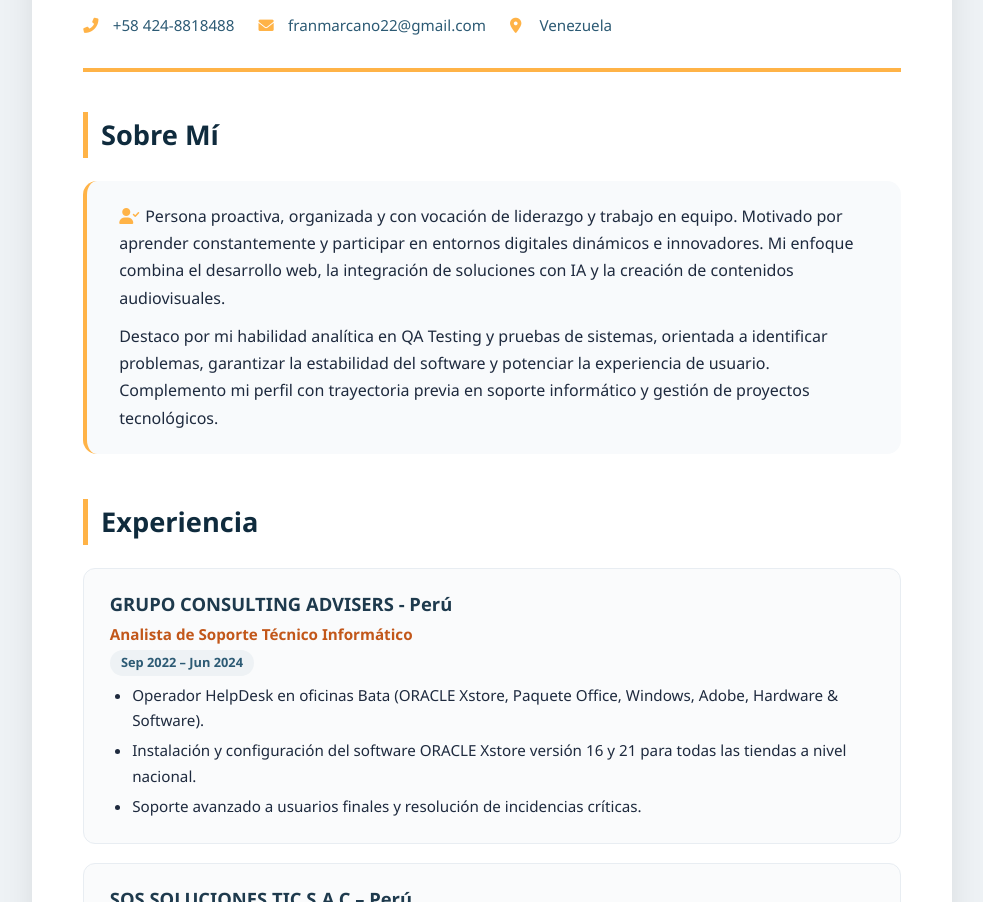
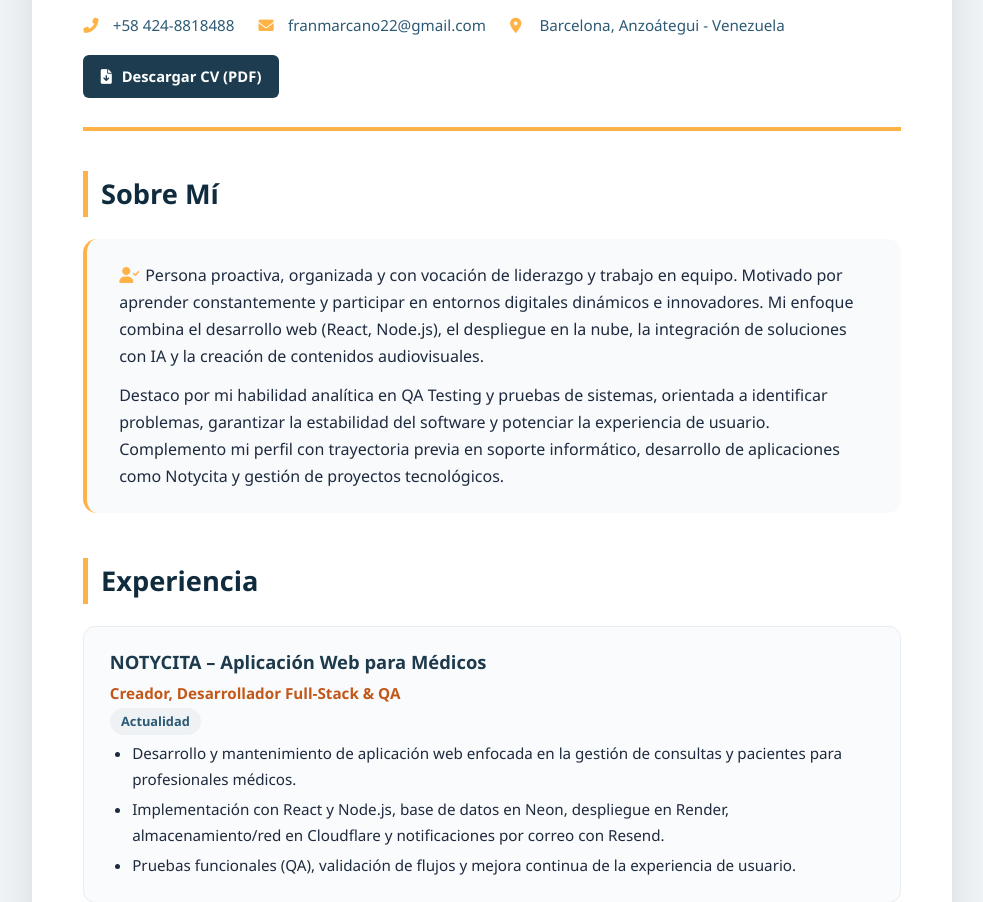
Before and after one commit to franmarcano/franmarcano.github.io, a plain HTML site: page miperfil/index.html in a window 1280 px wide. Shown: the part 190-1092 px from the top of the page, without its empty margins (148-1131 px from the left). Drawn offline with Linux system fonts and the light colour scheme.

Commit message:
Update index.html
actualizacion

```diff
--- a/miperfil/index.html
+++ b/miperfil/index.html
@@ -20,20 +20,36 @@
         <div class="contact-brief">
             <span><i class="fas fa-phone-alt"></i> +58 424-8818488</span>
             <span><i class="fas fa-envelope"></i> franmarcano22@gmail.com</span>
-            <span><i class="fas fa-map-marker-alt"></i> Venezuela</span>
+            <span><i class="fas fa-map-marker-alt"></i> Barcelona, Anzoátegui - Venezuela</span>
+        </div>
+        <div style="margin-top: 1rem;">
+            <a href="CV_Francisco_Marcano.pdf" download="CV_Francisco_Marcano.pdf" style="display: inline-block; background-color: #1e3c50; color: #ffffff; padding: 0.55rem 1.1rem; border-radius: 6px; text-decoration: none; font-size: 0.92rem; font-weight: 600;">
+                <i class="fas fa-file-download" style="margin-right: 6px;"></i> Descargar CV (PDF)
+            </a>
         </div>
     </header>
 
     <section>
         <h2>Sobre Mí</h2>
         <div class="about-box">
-            <p><i class="fas fa-user-check" style="color:#ffb347; margin-right:6px;"></i>Persona proactiva, organizada y con vocación de liderazgo y trabajo en equipo. Motivado por aprender constantemente y participar en entornos digitales dinámicos e innovadores. Mi enfoque combina el desarrollo web, la integración de soluciones con IA y la creación de contenidos audiovisuales.</p>
-            <p>Destaco por mi habilidad analítica en QA Testing y pruebas de sistemas, orientada a identificar problemas, garantizar la estabilidad del software y potenciar la experiencia de usuario. Complemento mi perfil con trayectoria previa en soporte informático y gestión de proyectos tecnológicos.</p>
+            <p><i class="fas fa-user-check" style="color:#ffb347; margin-right:6px;"></i>Persona proactiva, organizada y con vocación de liderazgo y trabajo en equipo. Motivado por aprender constantemente y participar en entornos digitales dinámicos e innovadores. Mi enfoque combina el desarrollo web (React, Node.js), el despliegue en la nube, la integración de soluciones con IA y la creación de contenidos audiovisuales.</p>
+            <p>Destaco por mi habilidad analítica en QA Testing y pruebas de sistemas, orientada a identificar problemas, garantizar la estabilidad del software y potenciar la experiencia de usuario. Complemento mi perfil con trayectoria previa en soporte informático, desarrollo de aplicaciones como Notycita y gestión de proyectos tecnológicos.</p>
         </div>
     </section>
 
     <section>
         <h2>Experiencia</h2>
+
+        <div class="experience-item">
+            <h3>NOTYCITA – Aplicación Web para Médicos</h3>
+            <p class="job-title">Creador, Desarrollador Full-Stack &amp; QA</p>
+            <span class="period">Actualidad</span>
+            <ul>
+                <li>Desarrollo y mantenimiento de aplicación web enfocada en la gestión de consultas y pacientes para profesionales médicos.</li>
+                <li>Implementación con React y Node.js, base de datos en Neon, despliegue en Render, almacenamiento/red en Cloudflare y notificaciones por correo con Resend.</li>
+                <li>Pruebas funcionales (QA), validación de flujos y mejora continua de la experiencia de usuario.</li>
+            </ul>
+        </div>
 
         <div class="experience-item">
             <h3>GRUPO CONSULTING ADVISERS - Perú</h3>
@@ -110,12 +126,12 @@
         <div class="education-item">
             <p class="institution">Instituto Universitario de Tecnología de Administración Industrial (IUTA) - Venezuela</p>
             <p class="degree">Técnico Superior Universitario (TSU) en Informática</p>
-            <span class="period">Actualmente en el 7 nivel (úlmio ciclo)</span>
+            <span class="period">Actualmente en el 6to ciclo</span>
         </div>
 
         <div class="education-item">
             <p class="institution">Universidad de Oriente - Venezuela</p>
-            <p class="degree">Ingeniería en Computación (5to semestre) </p>
+            <p class="degree">Ingeniería en Computación (5to semestre)</p>
             <p class="degree">Ingeniería en Sistemas (7mo semestre)</p>
             <span class="period">2008 – 2017</span>
         </div>
@@ -135,10 +151,17 @@
 
         <h3 style="margin-top:1.5rem;">Competencias Técnicas</h3>
         <div class="badge-container">
+            <span class="badge">React</span>
+            <span class="badge">Node.js</span>
             <span class="badge">JavaScript</span>
             <span class="badge">PHP</span>
             <span class="badge">CSS3</span>
             <span class="badge">MySQL</span>
+            <span class="badge">Neon</span>
+            <span class="badge">Render</span>
+            <span class="badge">Cloudflare</span>
+            <span class="badge">Resend</span>
+            <span class="badge">QA Testing</span>
             <span class="badge">ORACLE Xstore</span>
             <span class="badge">Windows/Office</span>
             <span class="badge">CapCut</span>
@@ -148,7 +171,7 @@
             <span class="badge">Corel Draw</span>
             <span class="badge">Cinema 4D</span>
             <span class="badge">Redes LAN</span>
-            <span class="badge">implementación CCTV</span>
+            <span class="badge">Implementación CCTV</span>
         </div>
     </section>
 
@@ -193,7 +216,7 @@
 
     <footer>
         <p><i class="fas fa-sync-alt"></i> Francisco Marcano – CV actualizado 2026</p>
-        <p style="margin-top:0.2rem;"> +58 4424-8818488 ·  franmarcano22@gmail.com · Barcelona, Anzoátegui - Venezuela</p>
+        <p style="margin-top:0.2rem;"> +58 424-8818488 ·  franmarcano22@gmail.com · Barcelona, Anzoátegui - Venezuela</p>
     </footer>
 
 </div>
```
